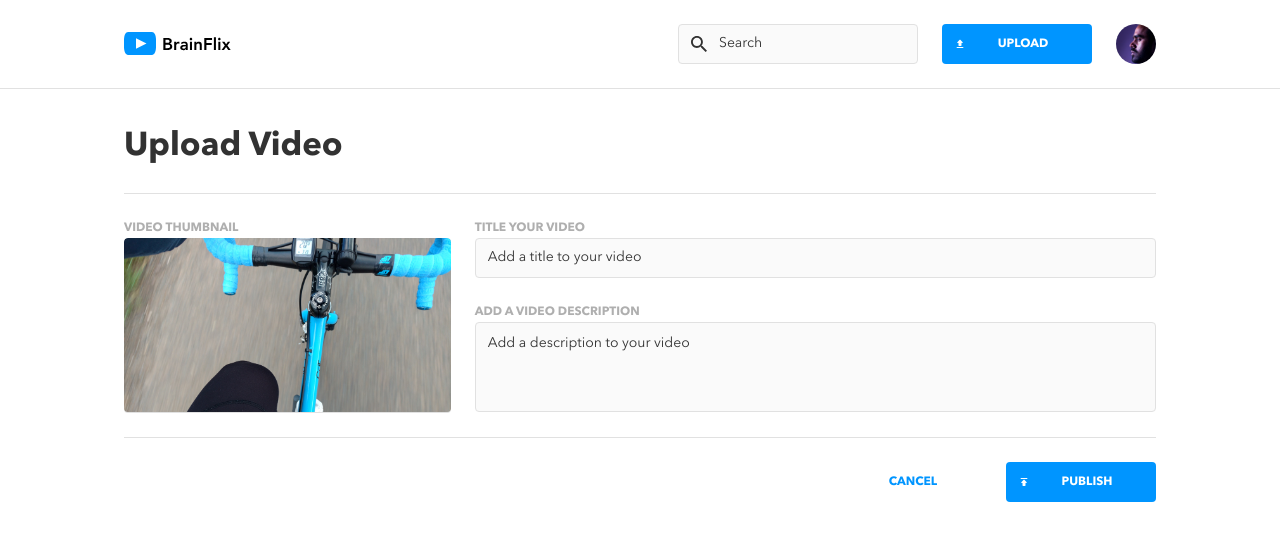
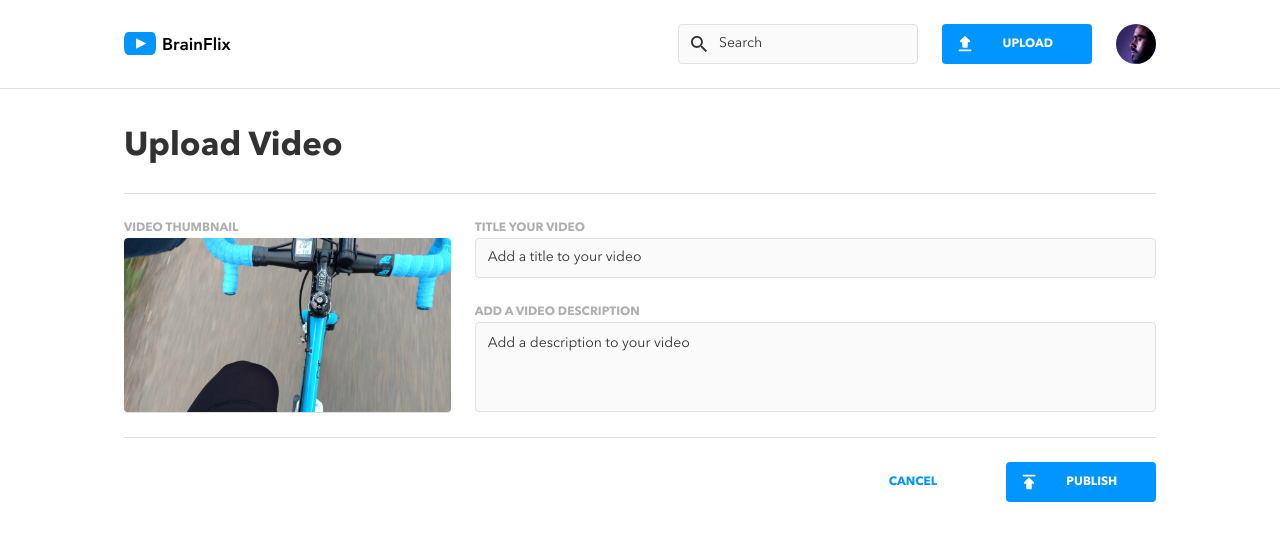
Before and after one commit to PriscilaMMoura/priscila-mascarenhas_moura-brainflix, a React (Create React App) app: page /upload in a window 1280 px wide. Shown: the top 540 px of the page. Built offline with nearby package versions, Linux system fonts and the light colour scheme.

Commit message:
project finish / applied last feedbacks

```diff
--- a/src/components/commentslist/CommentsList.js
+++ b/src/components/commentslist/CommentsList.js
@@ -1,5 +1,5 @@
+import Comments from "../comments/Comments";
 import "./CommentsList.scss";
-import Comments from "../comments/Comments";
 import avatarImage from "../../assets/images/Mohan-muruge.jpg";
 import commentIcon from "../../assets/icons/add_comment.svg";
 
@@ -31,7 +31,7 @@ export default function CommentsList({ commentsList }) {
             onSubmit={(event) => handleSubmit(event)}
           >
             <div className="comments-form__input-container">
-              <label className="comments-form__label" htmlFor="">
+              <label className="comments-form__label" htmlFor="userComments">
                 JOIN THE CONVERSATION
               </label>
               <textarea
@@ -39,6 +39,7 @@ export default function CommentsList({ commentsList }) {
                 placeholder="Add a new comment"
                 cols="30"
                 rows="5"
+                id="userComments"
               ></textarea>
               <input
                 className="comments-form__input comments-form__input--mid"
--- a/src/components/header/header.scss
+++ b/src/components/header/header.scss
@@ -159,7 +159,7 @@
   }
 
   &__upload-icon {
-    height: 0.75rem;
-    width: 0.75rem;
+    height: 1.35rem;
+    width: 1.35rem;
   }
 }
--- a/src/components/nextvideos/NextVideos.js
+++ b/src/components/nextvideos/NextVideos.js
@@ -1,5 +1,5 @@
+import "./NextVideos.scss";
 import { Link } from "react-router-dom";
-import "./NextVideos.scss";
 
 export default function NextVideos({ image, title, channel, id }) {
   return (
--- a/src/components/nextvideoslist/NextVideosList.js
+++ b/src/components/nextvideoslist/NextVideosList.js
@@ -4,9 +4,7 @@ import "./NextVideosList.scss";
 export default function NextVideosList({ videos, onVideoListChange }) {
   return (
     <div className="next-videos-container">
-      <label className="next-videos-container__label-text" htmlFor="">
-        NEXT VIDEOS
-      </label>
+      <label className="next-videos-container__label-text">NEXT VIDEOS</label>
       {videos.map((video) => {
         return (
           <NextVideos
--- a/src/index.js
+++ b/src/index.js
@@ -1,7 +1,7 @@
+import App from "./App";
+import "./styles/main.scss";
 import React from "react";
 import ReactDOM from "react-dom/client";
-import App from "./App";
-import "./styles/main.scss";
 
 const root = ReactDOM.createRoot(document.getElementById("root"));
 root.render(
--- a/src/pages/video-upload-page/VideoUploadPage.js
+++ b/src/pages/video-upload-page/VideoUploadPage.js
@@ -69,7 +69,7 @@ export default function VideoUploadPage() {
           <form className="upload-form__form" onSubmit={handleSubmit}>
             <div className="upload-form__thumbnail-input-wrap">
               <div className="upload-form__thumbnail-area">
-                <label className="upload-form__label-text" htmlFor="">
+                <label className="upload-form__label-text">
                   VIDEO THUMBNAIL
                 </label>
                 <div className="upload-form__image-container">
--- a/src/pages/video-upload-page/VideoUploadPage.scss
+++ b/src/pages/video-upload-page/VideoUploadPage.scss
@@ -183,8 +183,8 @@
     }
   }
   &__button-icon {
-    height: 0.75rem;
-    width: 0.75rem;
+    height: 1.35rem;
+    width: 1.35rem;
   }
   &__button-text {
     color: color.$color-primary-ligthest;
```
